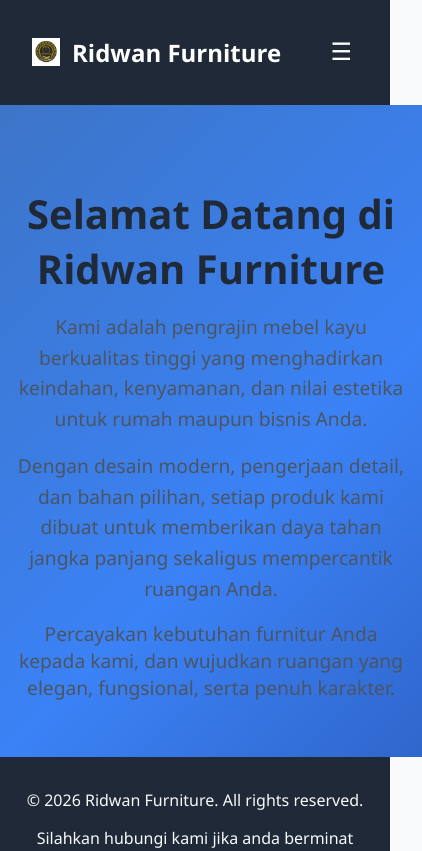
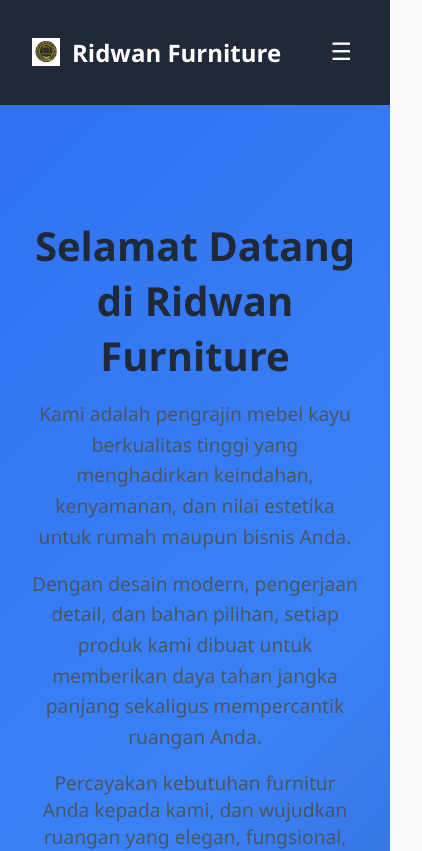
Before and after one commit to ilhamsurya0602-ctrl/ASUS, a React (Vite) app: page / in a window 390 px wide. Shown: the top 851 px of the page, 422 px wide, since content can reach past the window. Built offline with nearby package versions, Linux system fonts and the light colour scheme.

Commit message:
update home section

```diff
--- a/src/home.css
+++ b/src/home.css
@@ -1,25 +1,11 @@
 .hero {
   text-align: center;
   padding: 5rem 2rem;
-  background: linear-gradient(-45deg, #1e3a8a, #3b82f6, #3e6daa, #0f9e9e);
-  background-size: 300% 300%;
+  background: linear-gradient(-45deg, #1e3a8a, #3b82f6, #2563eb, #1d4ed8);
+  background-size: 400% 400%;
   animation: gradientBG 12s ease infinite;
-  color: #0a61b8;
-  width: 50%;
-  min-height: 50vh;
-  margin: 0;
+  color: #f9fafb; /* teks putih abu agar kontras */
 }
-
-/* Tambahkan aturan untuk layar kecil */
-@media (max-width: 768px) {
-  .hero {
-    width: 100%;
-    padding: 3rem 1rem; /* lebih kecil agar pas di HP */
-    min-height: 60vh;   /* bisa ditambah agar tetap penuh */
-  }
-}
-
-
 
 @keyframes gradientBG {
   0% { background-position: 0% 50%; }
@@ -36,14 +22,14 @@
   font-size: 3rem;
   font-weight: bold;
   margin-bottom: 1rem;
-  color: #08fd45; /* putih agar jelas */
+  color: #ffffff; /* putih agar jelas */
 }
 
 .hero-subtitle {
   font-size: 1.2rem;
   line-height: 1.6;
   margin-bottom: 1rem;
-  color: #fefffe; /* abu terang agar kontras */
+  color: #e5e7eb; /* abu terang agar kontras */
 }
 
 .hero-button {
@@ -147,11 +133,3 @@
 .btn-email:hover {
   background-color: #1d4ed8;
 }
-.contact-section {
-  background-color: #2563eb; /* biru */
-  padding: 3rem 1rem;
-  min-height: 50vh; /* biar full layar */
-  display: flex;
-  align-items: center;
-  justify-content: center;
-}
```
